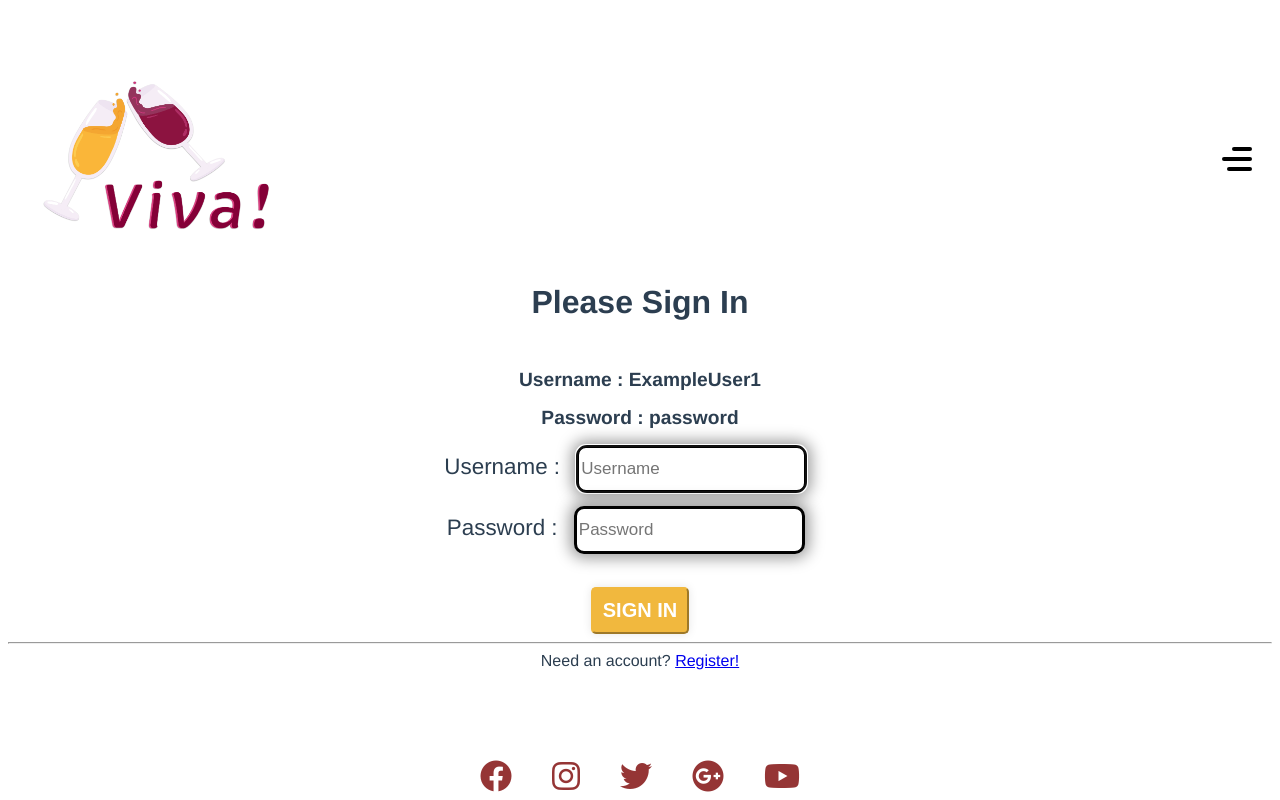
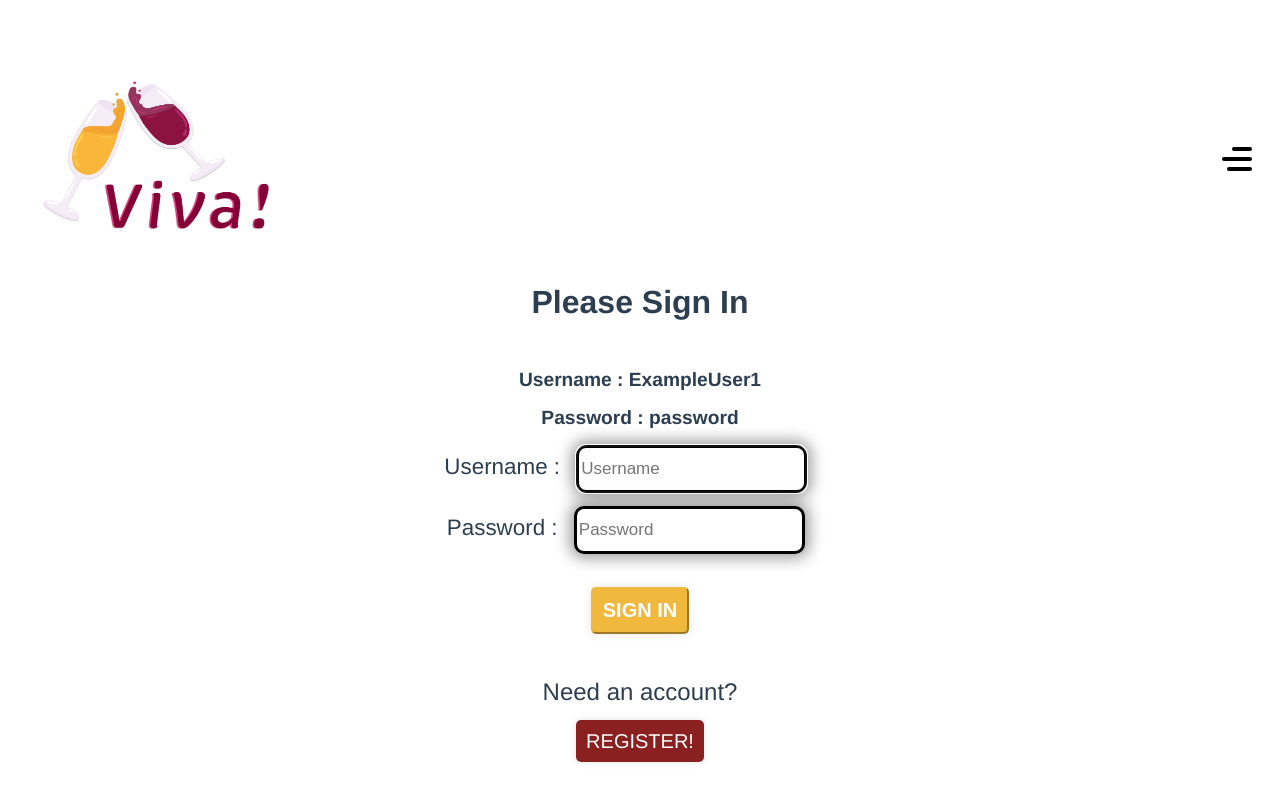
Before and after one commit to pricejb75/Viva, a Vue app in the folder frontend/: page /login in a window 1280 px wide. Shown: the top 800 px of the page. Built offline with nearby package versions, Linux system fonts and the light colour scheme.

Commit message:
fixing login page again

```diff
--- a/frontend/src/views/Login.vue
+++ b/frontend/src/views/Login.vue
@@ -46,8 +46,9 @@
               <button type="submit">Sign in</button></div>
             </div>
 
-        <hr/>
-        Need an account?
+
+       <p id="need-account"> Need an account?</p>
+
         <router-link v-bind:to="{ name: 'register' }">Register!</router-link>
 
       </form>
@@ -204,6 +205,7 @@ button {
         padding: 10px;
         font-size: 20px;
         margin-top: 20px;
+        margin-bottom: 20px;
     }
 
     button:hover {
@@ -214,4 +216,25 @@ button {
       font-size: 1.2em;
     }
 
+    #need-account {
+      font-size: 1.5em;
+    }
+
+    a {
+      font-size: 1.5em;
+      text-decoration: none;
+      background-color: rgb(138, 32, 32);
+      text-transform: uppercase;
+      color:white;
+      border-radius: 5px;
+        cursor:pointer;
+        box-shadow: 0 0 10px rgba(0,0,0,0.1);
+        padding: 10px;
+        font-size: 20px;
+    }
+
+    a:hover {
+      color: rgb(241, 184, 62);
+    }
+
 </style>
```
